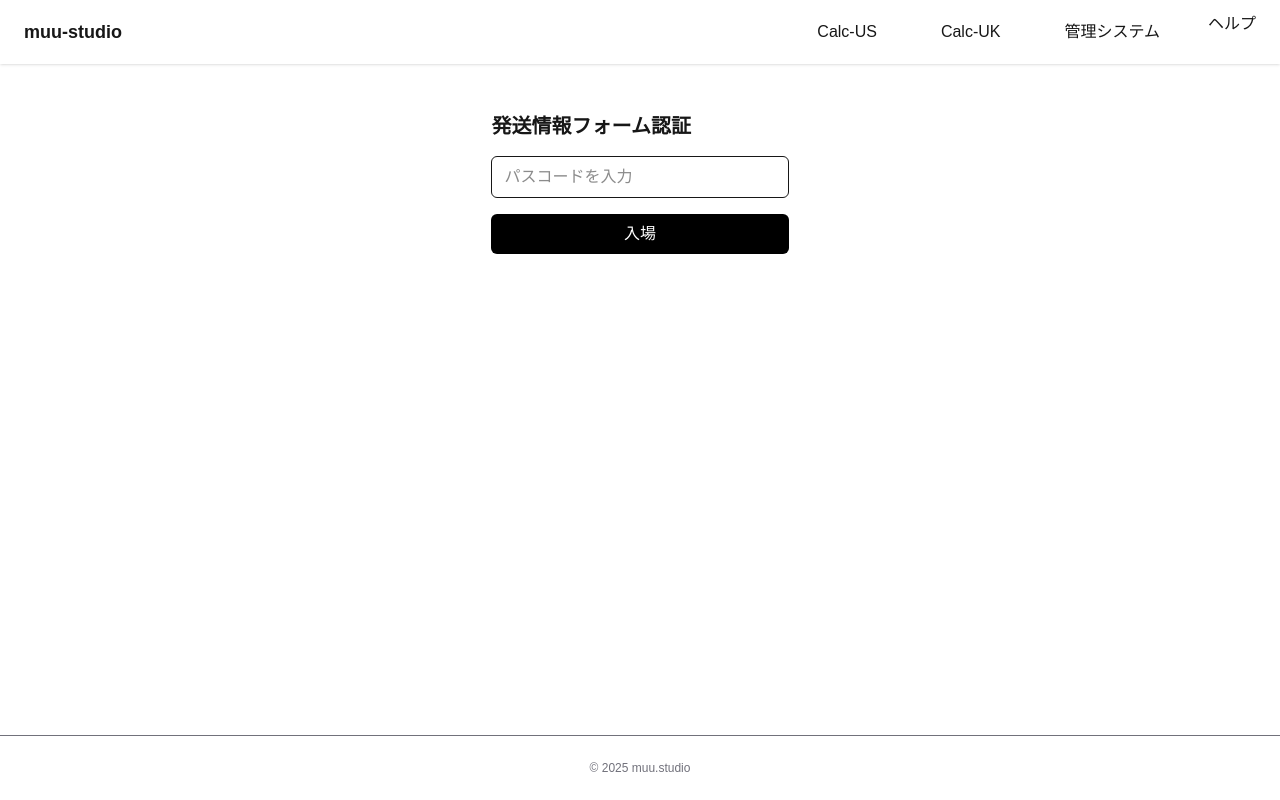
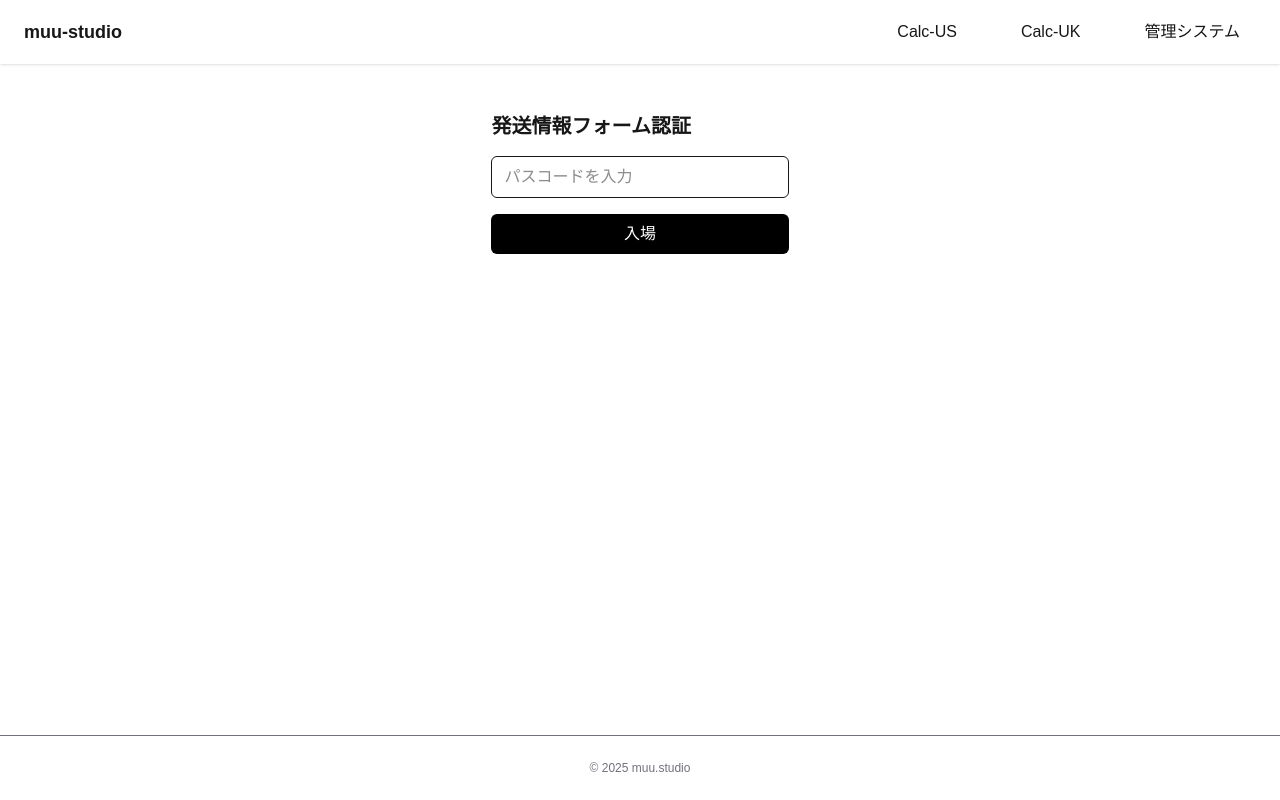
Before and after one commit to muu-ima/shipping-manager, a Next.js app: page /forms/entry in a window 1280 px wide. Built offline with nearby package versions, Linux system fonts and the light colour scheme.

Commit message:
ヘルプ削除

```diff
--- a/src/components/Header.tsx
+++ b/src/components/Header.tsx
@@ -199,7 +199,6 @@ export default function Header() {
                                     管理システム
                                 </button>
                             </li>
-                            <li><Link className="font-medium py-2" href="/help">ヘルプ</Link></li>
                         </ul>
                     </nav>
                 </div>
```
